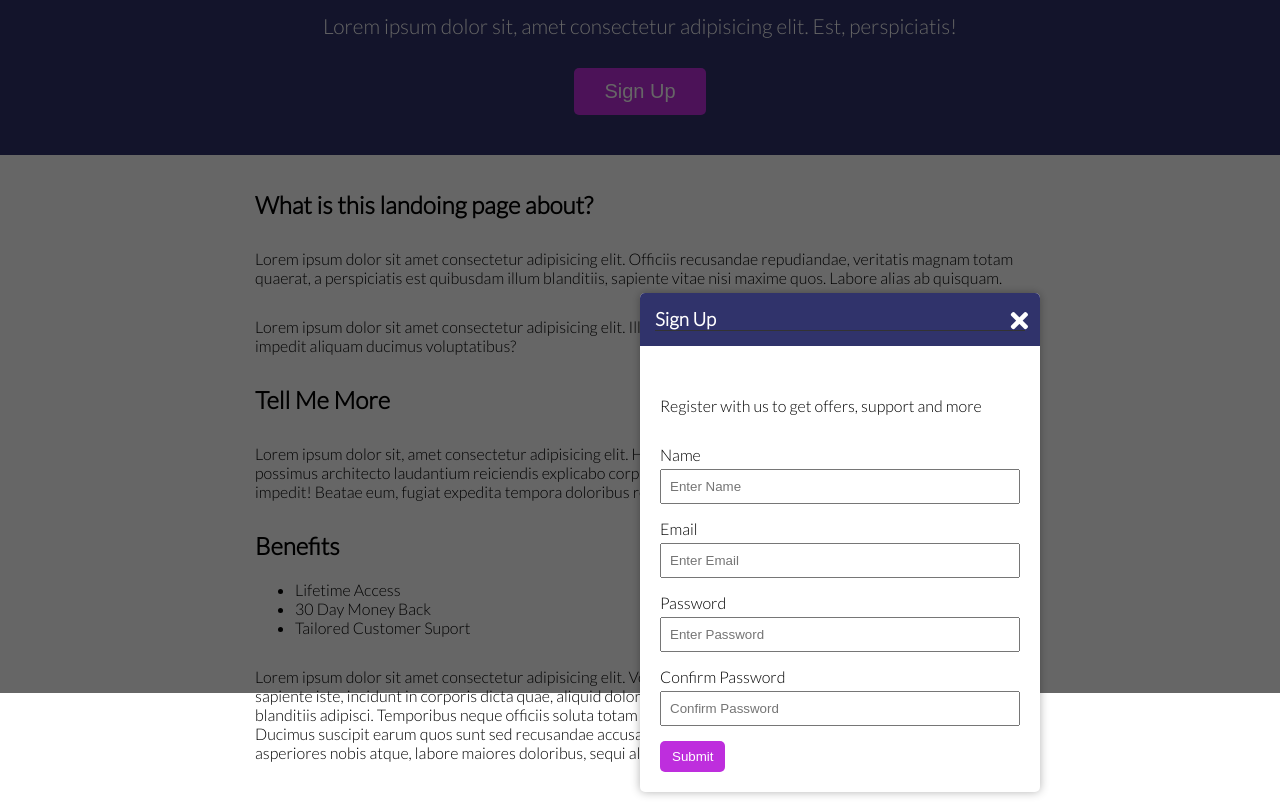
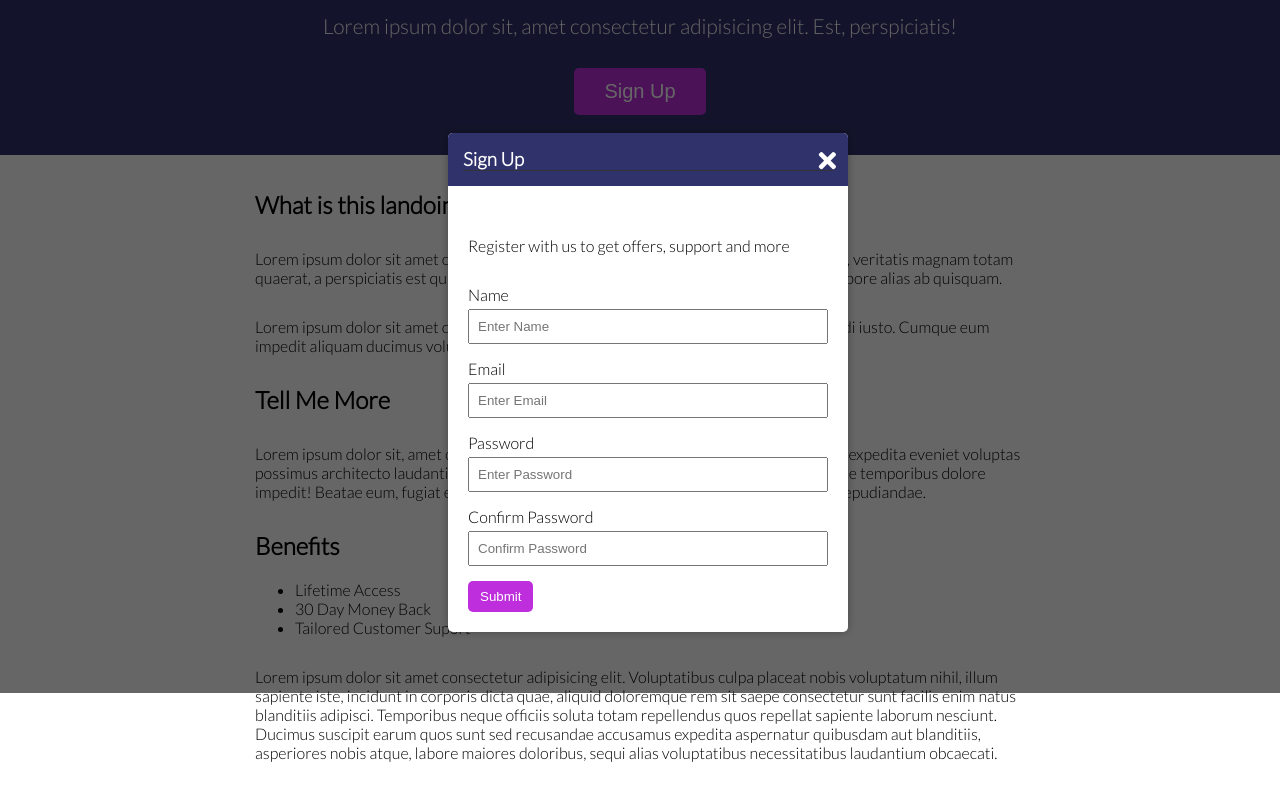
Before and after one commit to Ilie1985/Menu-slider-modal, a plain HTML site: page index.html in a window 1280 px wide. Both pictures are taken after a click on the button "Sign Up". Shown: the part 107-914 px from the top of the page. Drawn offline with Linux system fonts and the light colour scheme.

Commit message:
.modal position refactored

```diff
--- a/style.css
+++ b/style.css
@@ -152,8 +152,8 @@ button:focus {
   box-shadow: 0 0 10px rgba(0, 0, 0, 0.3);
   overflow: hidden;
   position: absolute;
-  top: 50%;
-  left: 50%;
+  top: 30%;
+  left: 35%;
   transform: translate (-50%, -50%);
   max-width: 100%;
   width: 400px;
@@ -198,7 +198,7 @@ button:focus {
   right: 0;
 }
 
-  @keyframes modalopen {
+@keyframes modalopen {
   /* goes from invisible (0) to fully visible(1) slowly,in 1 sec */
   from {
     opacity: 0;
```
